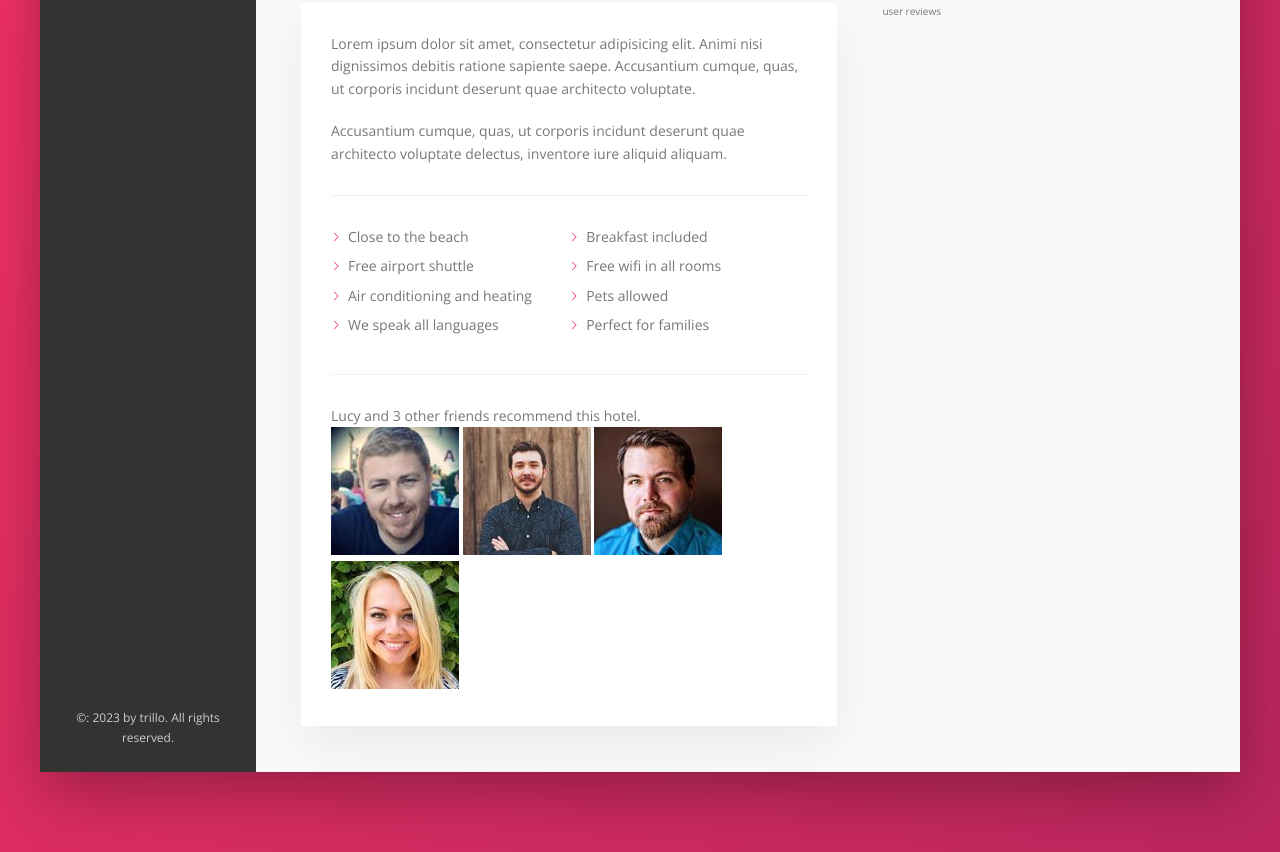
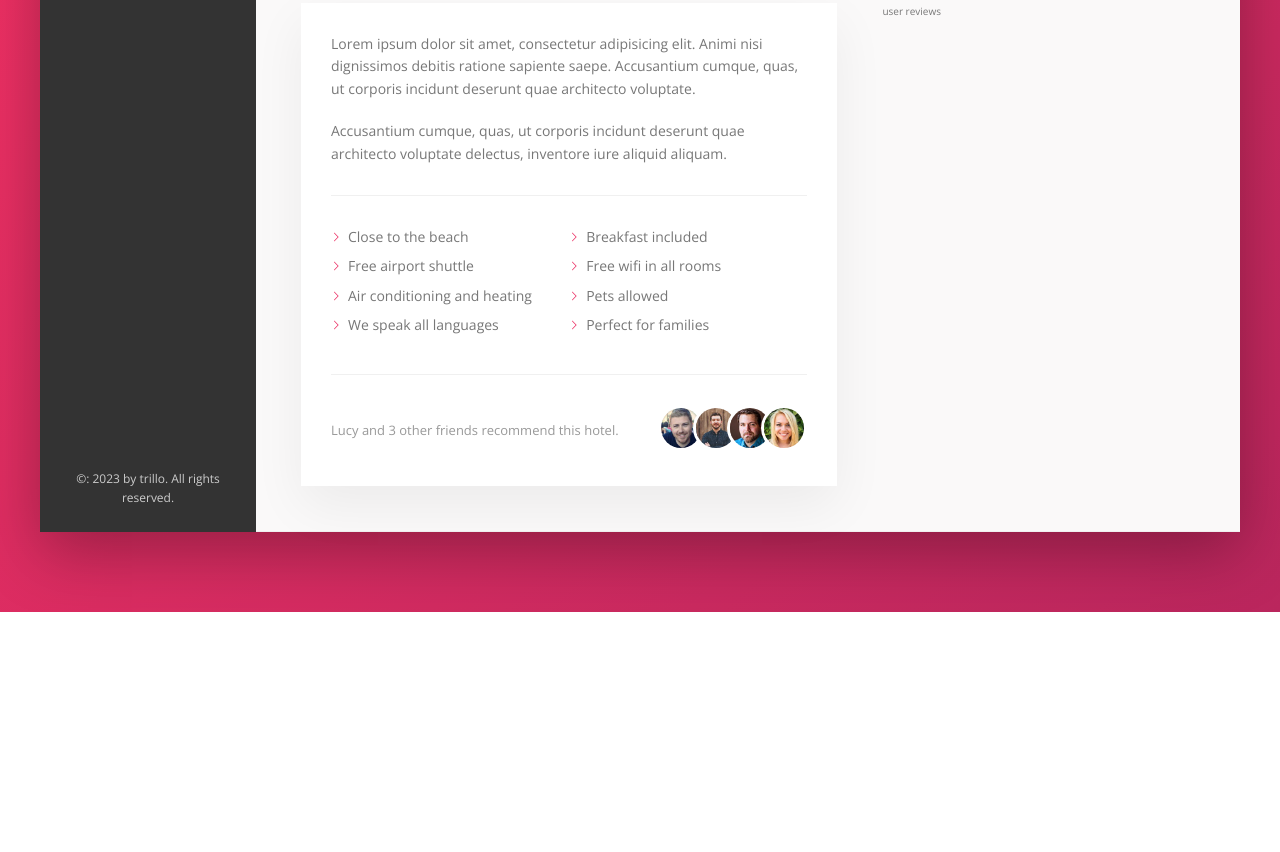
Before and after one commit to jchernandez87/trillo, a website: page index.html in a window 1280 px wide. Shown: the part 644-1496 px from the top of the page. After the commit the page ends 1256 px from the top, so only its background shows below. Drawn offline with nearby package versions, Linux system fonts and the light colour scheme.

Commit message:
Add recommend section styles

```diff
--- a/sass/_components.scss
+++ b/sass/_components.scss
@@ -287,3 +287,29 @@
         mask-size: cover;
     }
 }
+
+.recommend {
+    font-size: 1.3rem;
+    color: var(--color-grey-dark-3);
+    display: flex;
+    align-items: center;
+
+    &__count {
+        margin-right: auto;
+    }
+
+    &__friends {
+    }
+
+    &__photo {
+        box-sizing: content-box;
+        height: 4rem;
+        width: 4rem;
+        border-radius: 50%;
+        border: 3px solid #fff;
+    }
+
+    &__photo:not(:last-child) {
+        margin-right: -1.5rem;
+    }
+}
--- a/sass/_layout.scss
+++ b/sass/_layout.scss
@@ -3,7 +3,6 @@
     margin: 8rem auto;
     background: var(--color-grey-light-1);
     box-shadow: var(--shadow-dark);
-
     min-height: 50rem;
 }
 
```
Also changed, not shown: css/style.css.
